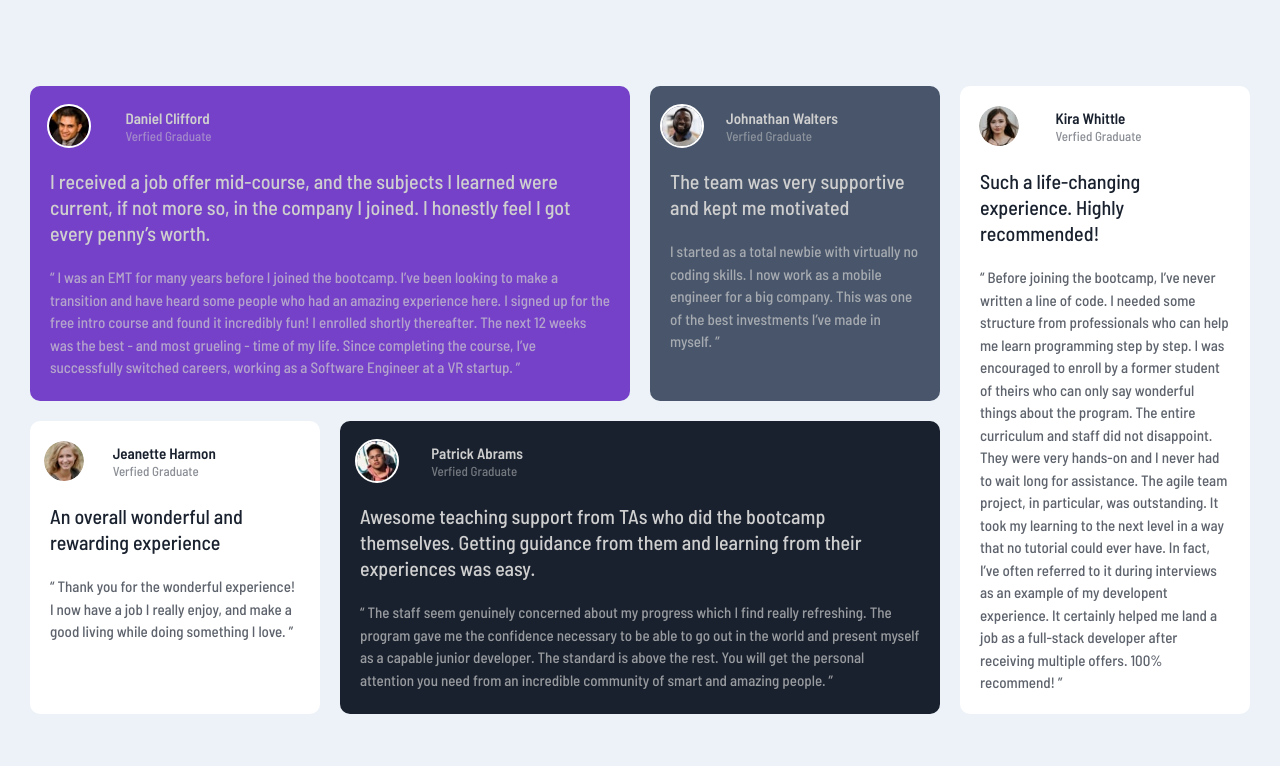
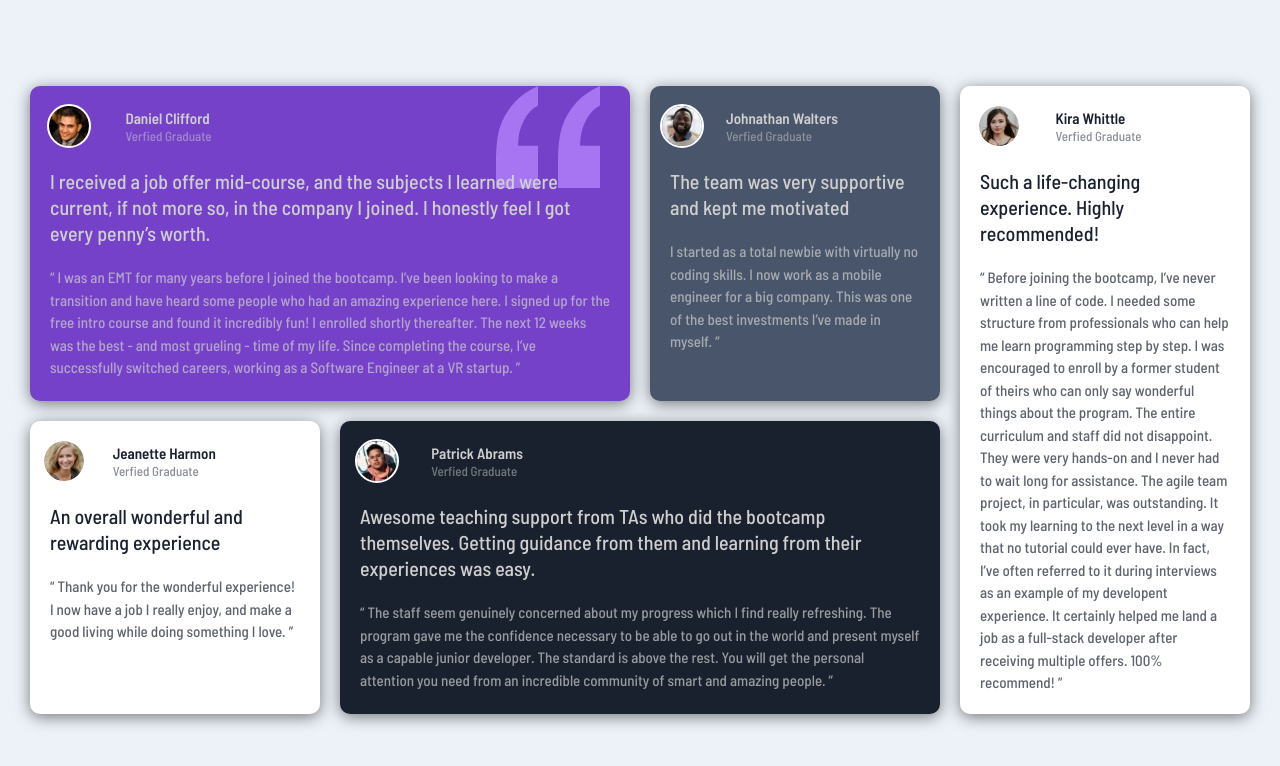
Before and after one commit to DanK1368/testimonials_grid_section, a plain HTML site: page index.html in a window 1280 px wide. Drawn offline with nearby package versions, Linux system fonts and the light colour scheme; files that its build step writes are made by us from their sources.

Commit message:
Update styles.scss

```diff
--- a/styles/styles.scss
+++ b/styles/styles.scss
@@ -103,7 +103,7 @@ p {
 }
 
 .testimonial.icon {
-  background-image: url(DanK1368/testimonials_grid_section/images/bg-pattern-quotation.svg);
+  background-image: url(/testimonials_grid_section/images/bg-pattern-quotation.svg);
   background-repeat: no-repeat;
   background-position: top right 3rem;
 }
@@ -122,6 +122,7 @@ p {
 
 .testimonial {
   border-radius: 10px;
+  box-shadow: 0px 3px 15px rgba(0, 0, 0, 0.5);
 
   .highlight-text {
     padding: 0rem 2rem 2rem 2rem;
```
